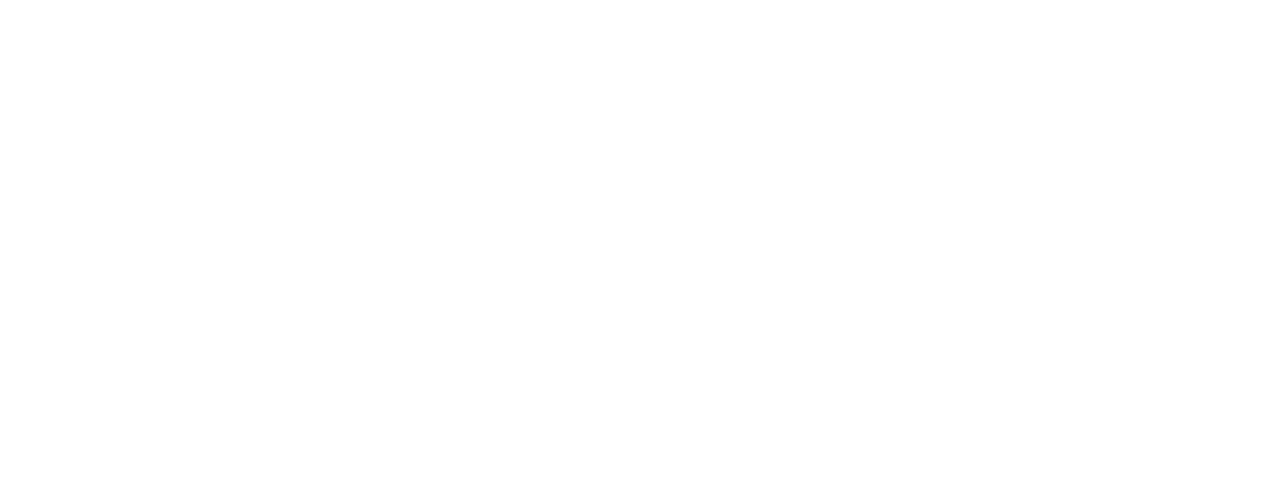
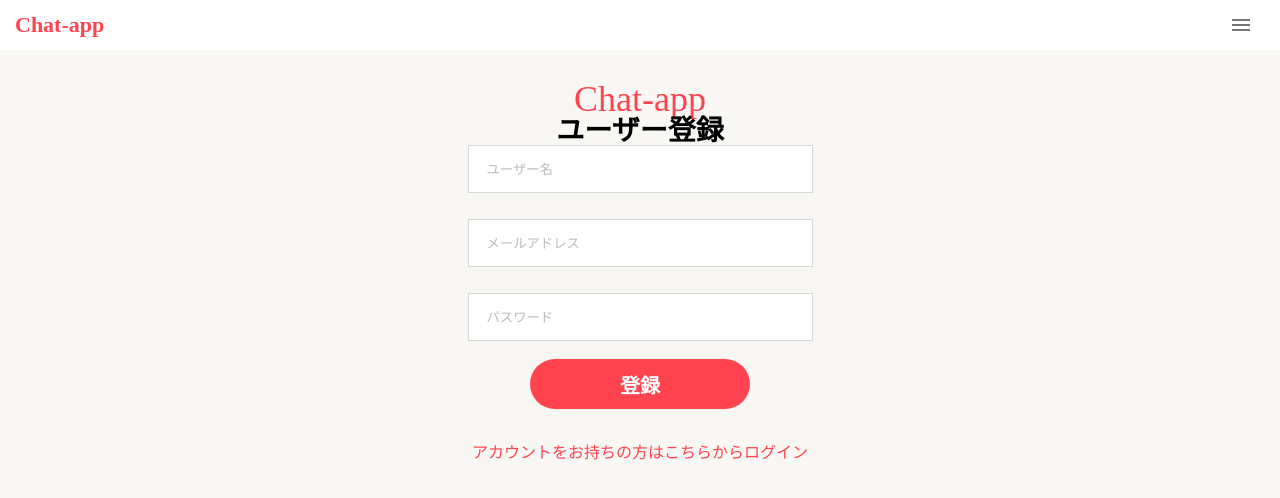
Before and after one commit to rubicon44/chat-app, a React (Create React App) app: page /sign_up in a window 1280 px wide. Shown: the top 498 px of the page. Built offline with nearby package versions, Linux system fonts and the light colour scheme.

Commit message:
create sign_in.jsx & sign_up.jsx

```diff
--- a/src/App.js
+++ b/src/App.js
@@ -8,6 +8,8 @@
 
 // 認証前・サインイン・サインアップ
 import Top from './static_pages/top';
+import SignIn from './static_pages/sign_in';
+import SignUp from './static_pages/sign_up';
 // メッセージ
 import Chat from './components/containers/pages/chat';
 import ChatIndivisual from './components/containers/pages/chatIndivisual';
@@ -20,6 +22,8 @@
           <Switch>
             {/* top・サインイン・サインアップ */}
             <Route exact path="/top" component={Top} />
+            <Route exact path="/sign_in" component={SignIn} />
+            <Route exact path="/sign_up" component={SignUp} />
             {/* チャット */}
             <Route exact path="/chat" component={Chat} />
             <Route exact path="/chatIndivisual" component={ChatIndivisual} />
--- /dev/null
+++ b/src/static_pages/sign_in.jsx
@@ -0,0 +1,130 @@
+import React, { Component } from 'react';
+import { Link, } from 'react-router-dom';
+import styled from 'styled-components';
+import Header from '../components/containers/organisms/header';
+
+const LoginBackground = styled.div`
+  display: flex;
+  flex-direction: column;
+  justify-content: center;
+  align-items: center;
+  height: 460px;
+  text-align: center;
+  background-color: #f8f7f3;
+`
+
+const Title = styled.h1`
+  width: 288px;
+  color: #ff444f;
+  font-size: 36px;
+  font-family: YuMincho;
+`
+
+const LoginFormGroup = styled.dl`
+  > dt {
+    font-size: 28px;
+    font-weight: bold;
+  }
+
+  > dd {
+    display: flex;
+    flex-direction: column;
+    justify-content: center;
+    align-items: center;
+    width: 100%;
+    margin: auto;
+  }
+`
+
+const LoginForm = styled.form`
+  width: 100%;
+`
+
+const LoginFormTable = styled.table`
+  display: block;
+
+  > td {
+    display: block;
+
+    &:last-of-type {
+      margin-top: 26px;
+    }
+  }
+`
+
+const ButtonStyle = styled.button`
+  display: flex;
+  flex-direction: column;
+  justify-content: center;
+  align-items: center;
+  width: 220px;
+  height: 50px;
+  color: #fff;
+  font-size: 20px;
+  font-weight: bold;
+  text-decoration: none;
+  border: none;
+  border-radius: 50px;
+  background-color: #ff444f;
+  cursor: pointer;
+`
+
+const LoginFormInput = styled.input`
+  width: 345px;
+  height: 48px;
+  padding: 12px 18px;
+  border: 1px solid #d7d7d7;
+  box-sizing: border-box;
+
+  &::placeholder {
+    color: #bbb;
+  }
+`
+
+const LoginButtonCover = styled.div`
+  margin: 18px 0;
+`
+
+const OtherText = styled(Link)`
+  color: #ff444f;
+
+  &:last-of-type {
+    margin-top: 12px;
+  }
+`
+
+class SignIn extends Component {
+  render() {
+    return (
+        <div className="App">
+            <Header />
+            <LoginBackground>
+                <Title>Chat-app</Title>
+                {/* loginForm.js */}
+                <LoginFormGroup>
+                    <dt>ログイン</dt>
+                    <dd>
+                        <LoginForm>
+                            <LoginFormTable>
+                                <td><LoginFormInput type="text" name="ユーザー名/メールアドレス" placeholder="ユーザー名/メールアドレス" onChange={ (e) => this.setState({ number_phone: this.convertPhoneNumber(e.target.value) }) }></LoginFormInput></td>
+                                <td><LoginFormInput type="text" name="パスワード" placeholder="パスワード"></LoginFormInput></td>
+                                <div id="recaptcha-container"></div>
+                            </LoginFormTable>
+                        </LoginForm>
+                    </dd>
+                </LoginFormGroup>
+                {/* loginButton.js */}
+                <LoginButtonCover>
+                <ButtonStyle onClick={this.handleLogin}>ログイン</ButtonStyle>
+                </LoginButtonCover>
+                {/* 新規登録.js */}
+                <OtherText to="/sign_up">新規会員登録はこちら</OtherText>
+                {/* パスワードをお忘れの方.js */}
+                <OtherText to="#">パスワードをお忘れの方</OtherText>
+            </LoginBackground>
+        </div>
+    )
+  }
+};
+
+export default SignIn;
--- /dev/null
+++ b/src/static_pages/sign_up.jsx
@@ -0,0 +1,137 @@
+import React, { Component } from 'react';
+import { Link, } from 'react-router-dom';
+import styled from 'styled-components';
+import Header from '../components/containers/organisms/header';
+
+const RegistrationBackground = styled.div`
+  display: flex;
+  flex-direction: column;
+  justify-content: center;
+  align-items: center;
+  height: 460px;
+  text-align: center;
+  background-color: #f8f7f3;
+`
+
+const Title = styled.h1`
+  width: 288px;
+  color: #ff444f;
+  font-size: 36px;
+  font-family: YuMincho;
+`
+
+const RegistrationFormGroup = styled.dl`
+  > dt {
+    font-size: 28px;
+    font-weight: bold;
+  }
+
+  > dd {
+    display: flex;
+    flex-direction: column;
+    justify-content: center;
+    align-items: center;
+    width: 100%;
+    margin: auto;
+  }
+`
+
+const RegistrationForm = styled.form`
+  width: 100%;
+`
+
+const RegistrationFormTable = styled.table`
+  display: block;
+
+  > td {
+    display: block;
+
+    &:not(:first-of-type) {
+      margin-top: 26px;
+    }
+  }
+`
+
+const RegisrationFormInput = styled.input`
+  width: 345px;
+  height: 48px;
+  padding: 12px 18px;
+  border: 1px solid #d7d7d7;
+  box-sizing: border-box;
+
+  &::placeholder {
+    color: #bbb;
+  }
+`
+
+const NextRegistrationButtonCover = styled.div`
+  margin: 18px 0;
+`
+
+const OtherText = styled(Link)`
+  color: #ff444f;
+
+  &:last-of-type {
+    margin-top: 12px;
+  }
+`
+const ButtonStyle = styled.button`
+  display: flex;
+  flex-direction: column;
+  justify-content: center;
+  align-items: center;
+  width: 220px;
+  height: 50px;
+  color: #fff;
+  font-size: 20px;
+  font-weight: bold;
+  text-decoration: none;
+  border: none;
+  border-radius: 50px;
+  background-color: #ff444f;
+  cursor: pointer;
+`
+
+const ErrorValid = styled.p`
+  margin: auto;
+  text-align: left;
+  width: 345px;
+  color: red;
+  font-size: 10px;
+`
+
+export default class SignUp extends Component {
+  render() {
+    return (
+        <div className="App">
+        <Header />
+        <RegistrationBackground>
+            <Title>Chat-app</Title>
+            {/* loginForm.js */}
+            <RegistrationFormGroup>
+            <dt>ユーザー登録</dt>
+            <dd>
+                <RegistrationForm>
+                    <RegistrationFormTable>
+                    <td><RegisrationFormInput type="text" name="ユーザー名" placeholder="ユーザー名"></RegisrationFormInput></td>
+                    <td><RegisrationFormInput type="text" name="メールアドレス" placeholder="メールアドレス"></RegisrationFormInput></td>
+                    <td><RegisrationFormInput type="text" name="パスワード" placeholder="パスワード"></RegisrationFormInput></td>
+                    </RegistrationFormTable>
+                    <div id="recaptcha-container"></div>
+                </RegistrationForm>
+            </dd>
+            </RegistrationFormGroup>
+            {/* 男性、女性チェックリストコンポーネント.js */}
+            {/* nextRegistration.js */}
+            <NextRegistrationButtonCover>
+                <ButtonStyle>登録</ButtonStyle>
+            </NextRegistrationButtonCover>
+            {/* login.js */}
+            <NextRegistrationButtonCover>
+                <OtherText to="/sign_in">アカウントをお持ちの方はこちらからログイン</OtherText>
+            </NextRegistrationButtonCover>
+        </RegistrationBackground>
+        </div>
+    )
+  }
+};
--- a/src/static_pages/top.jsx
+++ b/src/static_pages/top.jsx
@@ -1,4 +1,5 @@
 import React, { Component } from 'react';
+import { Link, } from 'react-router-dom';
 import styled from 'styled-components';
 import Header from '../components/containers/organisms/header';
 import NextChatButton from '../components/presentational/atoms/nextChatButton';
@@ -27,6 +28,7 @@
         <Header />
         <TopBackground>
           <Title>Chap-app</Title>
+          {/* 下記で「ゲストログイン」ができるようにする。 */}
           <NextChatButton text="さっそく使ってみる" />
         </TopBackground>
       </div>
```
